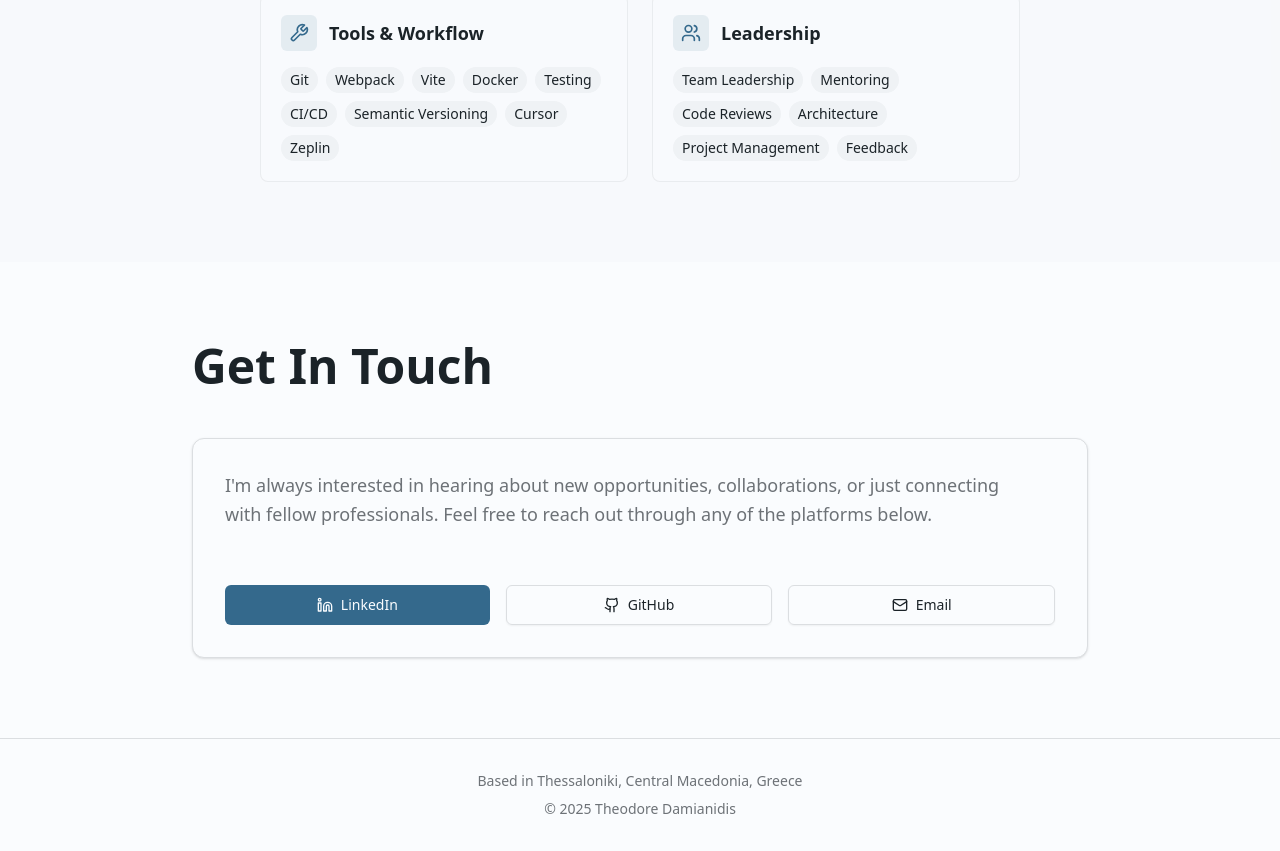
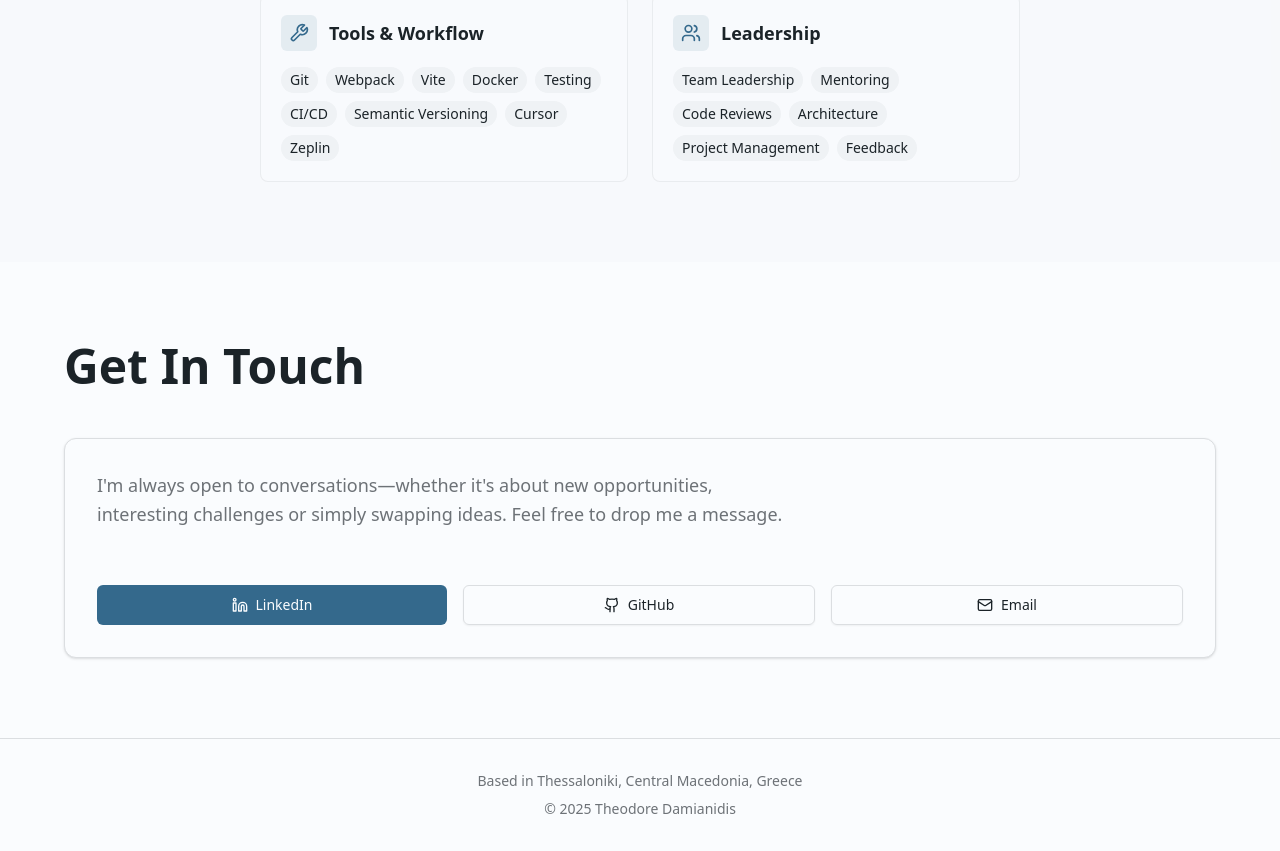
Before and after one commit to theodamia/theodamia.dev, a Next.js app: page / in a window 1280 px wide. Shown: the part 4911-5762 px from the top of the page. Built offline with nearby package versions, Linux system fonts and the light colour scheme.

Commit message:
Contact text update and formating

```diff
--- a/components/contact.tsx
+++ b/components/contact.tsx
@@ -66,16 +66,15 @@ export function Contact() {
 
   return (
     <section ref={sectionRef} id='contact' className='flex items-center px-4 py-20'>
-      <div className='mx-auto w-full max-w-4xl'>
+      <div className='mx-auto w-full max-w-6xl'>
         <h2 ref={titleRef} className='mb-12 text-4xl font-bold md:text-5xl' style={{ opacity: 0 }}>
           Get In Touch
         </h2>
         <div ref={cardRef} style={{ opacity: 0 }}>
           <Card className='p-8'>
             <p className='text-muted-foreground mb-8 text-lg leading-relaxed text-balance'>
-              I'm always interested in hearing about new opportunities, collaborations, or just
-              connecting with fellow professionals. Feel free to reach out through any of the
-              platforms below.
+              I'm always open to conversations—whether it's about new opportunities, interesting
+              challenges or simply swapping ideas. Feel free to drop me a message.
             </p>
             <div className='flex flex-col gap-4 sm:flex-row'>
               <Button asChild size='lg' className='w-full sm:flex-1'>
@@ -89,7 +88,12 @@ export function Contact() {
                   LinkedIn
                 </a>
               </Button>
-              <Button asChild variant='outline' size='lg' className='w-full bg-transparent sm:flex-1'>
+              <Button
+                asChild
+                variant='outline'
+                size='lg'
+                className='w-full bg-transparent sm:flex-1'
+              >
                 <a
                   href='https://github.com/theodamia'
                   target='_blank'
@@ -100,7 +104,12 @@ export function Contact() {
                   GitHub
                 </a>
               </Button>
-              <Button asChild variant='outline' size='lg' className='w-full bg-transparent sm:flex-1'>
+              <Button
+                asChild
+                variant='outline'
+                size='lg'
+                className='w-full bg-transparent sm:flex-1'
+              >
                 <a href='mailto:theodamia@gmail.com' className='gap-2'>
                   <Mail className='h-5 w-5' />
                   Email
```
